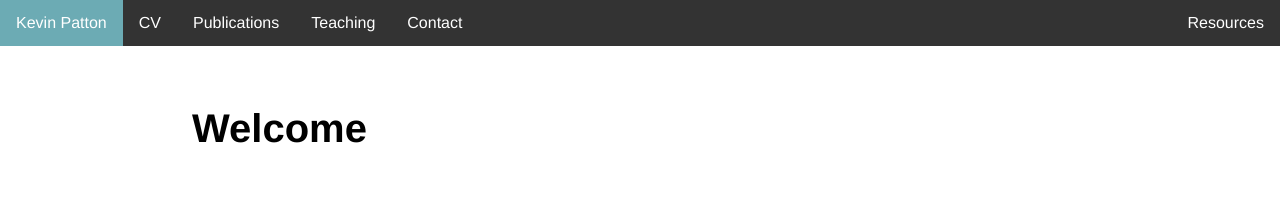
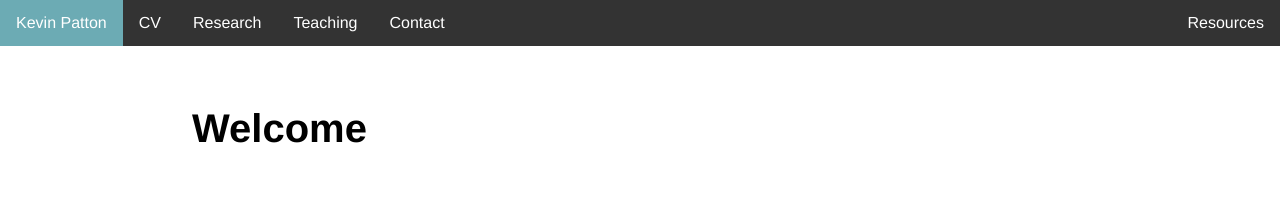
Before and after one commit to kevinjpatton/kevinjpatton.github.io, a Jekyll site: the page built from index.html, in a window 1280 px wide. Shown: the top 206 px of the page. Built offline with Jekyll 4.4.1, drawn with Linux system fonts in a browser that asks for light colours; Markdown is read by kramdown in place of the engine named in the settings.

Commit message:
Update default.html

```diff
--- a/_layouts/default.html
+++ b/_layouts/default.html
@@ -47,7 +47,7 @@
     <ul class="topnav">
         <li><a class="active" href="/">Kevin Patton</a></li>
         <li><a href="/cv">CV</a></li>
-        <li><a href="/pubs">Publications</a></li>
+        <li><a href="/research">Research</a></li>
         <li><a href="/teaching">Teaching</a></li>
         <li><a href="/contact">Contact</a></li>
         <li class="right"><a href="/resources">Resources</a></li>
```
